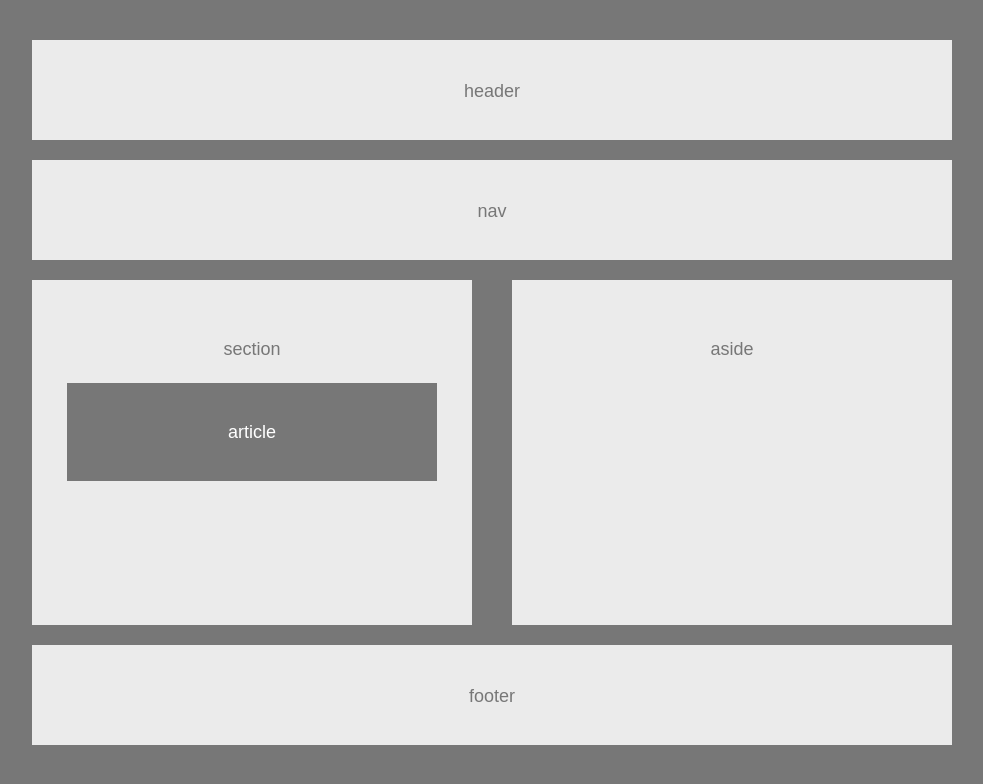
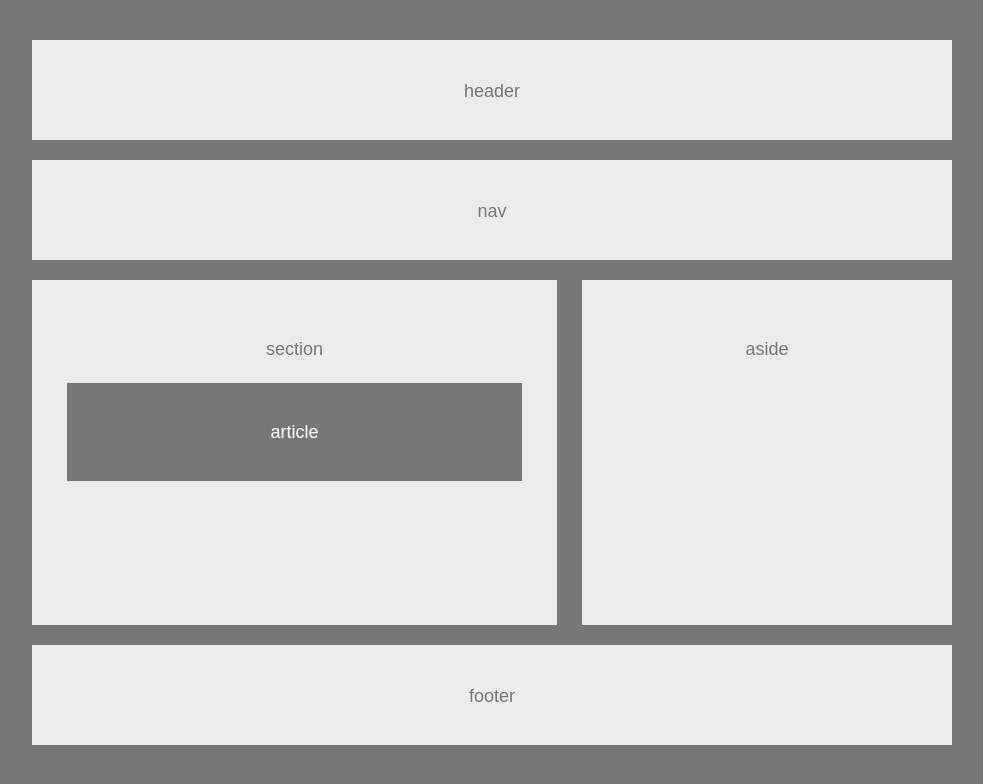
Before and after one commit to ysoto13/HW-Wireframe, a plain HTML site: page index.html in a window 1280 px wide. Shown: the whole page, without its empty margins (148-1131 px from the left). Drawn offline with Linux system fonts and the light colour scheme.

Commit message:
<section & aside width's adjusted>

```diff
--- a/style.css
+++ b/style.css
@@ -30,7 +30,7 @@ nav {
 
 section {
     background: #ebebeb;
-    width: 440px;
+    width: 525px;
     height: 345px;
     padding: 35px;
     margin: 10px 0px 20px 0px;
@@ -40,7 +40,7 @@ aside {
     background: #ebebeb;
     float: right;
     margin: 0px 0px 20px 10px;
-    width: 440px;
+    width: 370px;
     height: 345px;
     padding: 35px;
 }
```
